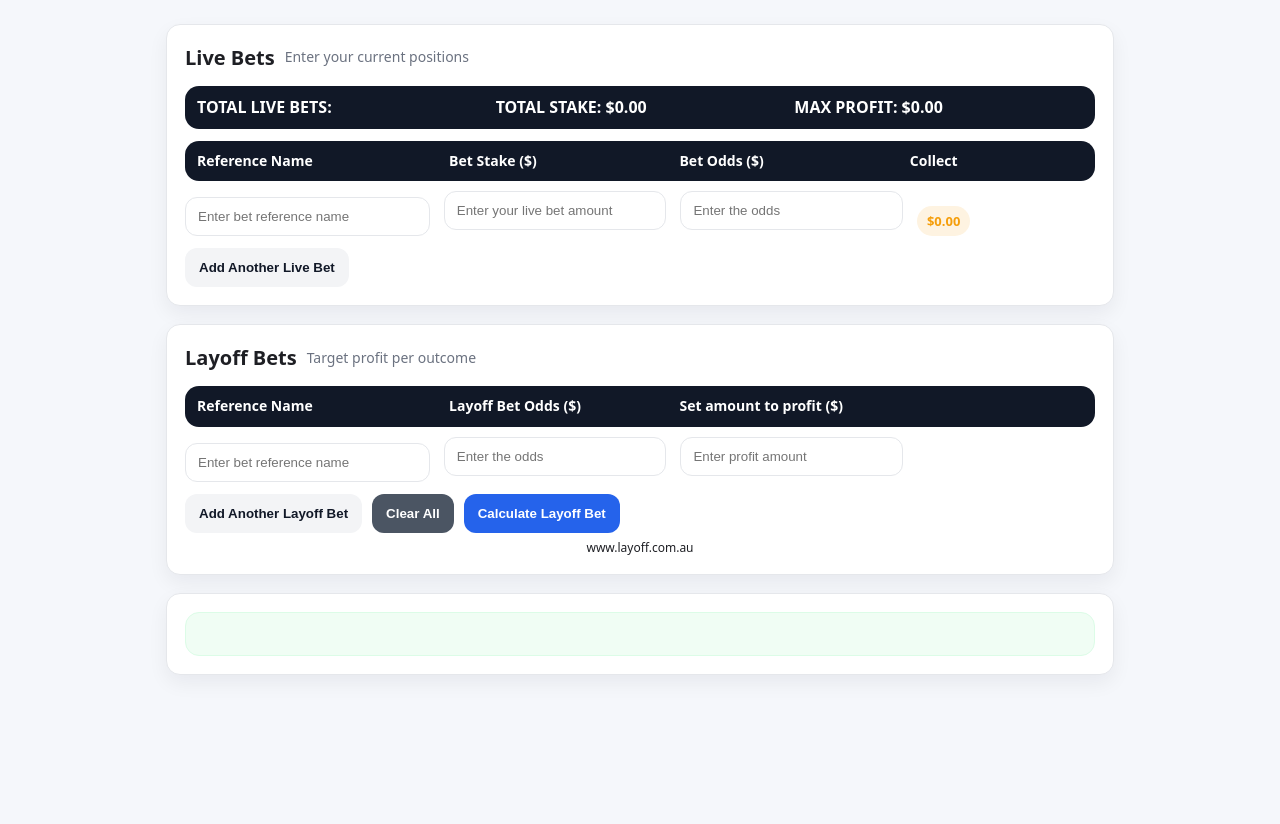
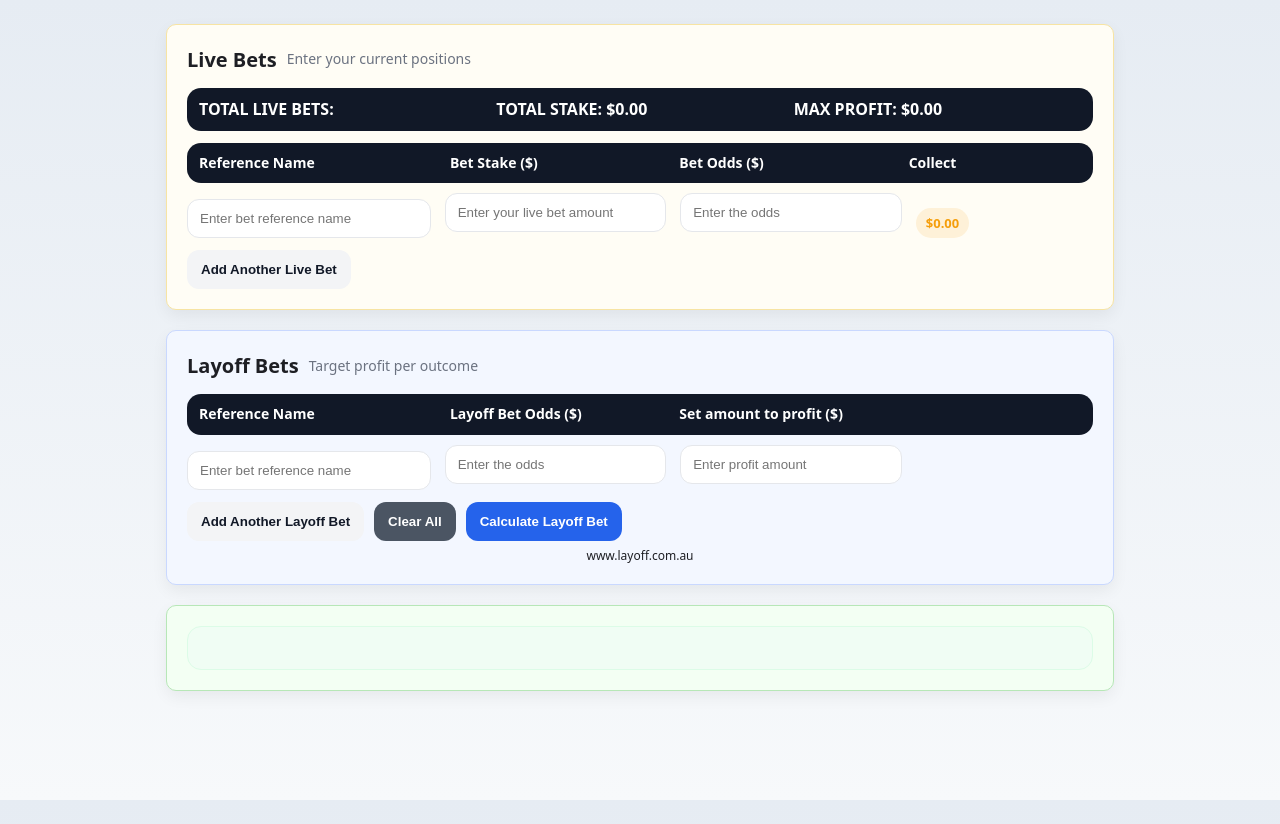
Before and after one commit to liampsmith44/layoff-site, a FastAPI app: page / in a window 1280 px wide. Run offline with FastAPI, Linux system fonts and the light colour scheme.

Commit message:
UI update: improved section colors and rounded containers

```diff
--- a/templates/index.html
+++ b/templates/index.html
@@ -8,7 +8,7 @@
   <!-- Polished UI styles (rounded, cards, inputs, buttons, responsive) -->
   <style>
     :root{
-      --bg: #f5f7fb;
+      --bg: #e9eef5;
       --card: #ffffff;
       --text: #1e1f24;
       --muted: #6b7280;
@@ -29,7 +29,7 @@
     html,body{height:100%}
     body{
       margin:0;
-      background:var(--bg);
+      background: linear-gradient(180deg, #e6ecf3 0%, #f7f9fb 100%);
       color:var(--text);
       font: 16px/1.45 system-ui, -apple-system, Segoe UI, Roboto, Ubuntu, Cantarell, "Helvetica Neue", Arial, "Noto Sans", "Apple Color Emoji","Segoe UI Emoji";
     }
@@ -41,14 +41,23 @@
     }
 
     .card{
-      background:var(--card);
-      border:1px solid var(--border);
-      border-radius:var(--radius);
-      box-shadow:var(--shadow);
-      padding: 18px;
-      margin-bottom: 18px;
-    }
-
+      border-radius: 10px;
+  box-shadow: 0 6px 16px rgba(0, 0, 0, 0.06);
+  padding: 20px;
+  margin-bottom: 20px;
+}
+.card-live{
+  background:#fffdf5;
+   border: 1px solid #f7e4a3;
+}
+.card-layoff{
+  background: #f3f7ff;                /* light blue tint */
+  border: 1px solid #c9d8ff;
+}
+.card-output{
+ background: #f3fff3;                /* light green tint */
+  border: 1px solid #b7e7b7;
+}
     .card-header{
       display:flex;
       align-items:center;
@@ -179,7 +188,7 @@
   <div class="container">
 
     <!-- Live Bets -->
-    <div class="card">
+    <div class="card card-live">
       <div class="card-header">
         <div class="card-title">Live Bets</div>
         <div class="card-sub">Enter your current positions</div>
@@ -226,7 +235,7 @@
     </div>
 
     <!-- Layoff Bets -->
-    <div class="card">
+    <div class="card card-layoff">
       <div class="card-header">
         <div class="card-title">Layoff Bets</div>
         <div class="card-sub">Target profit per outcome</div>
@@ -268,7 +277,7 @@
     </div>
 
     <!-- Output -->
-    <div class="card">
+    <div class="card card-output">
       <div class="output" id="output" aria-live="polite"></div>
     </div>
   </div>
```
